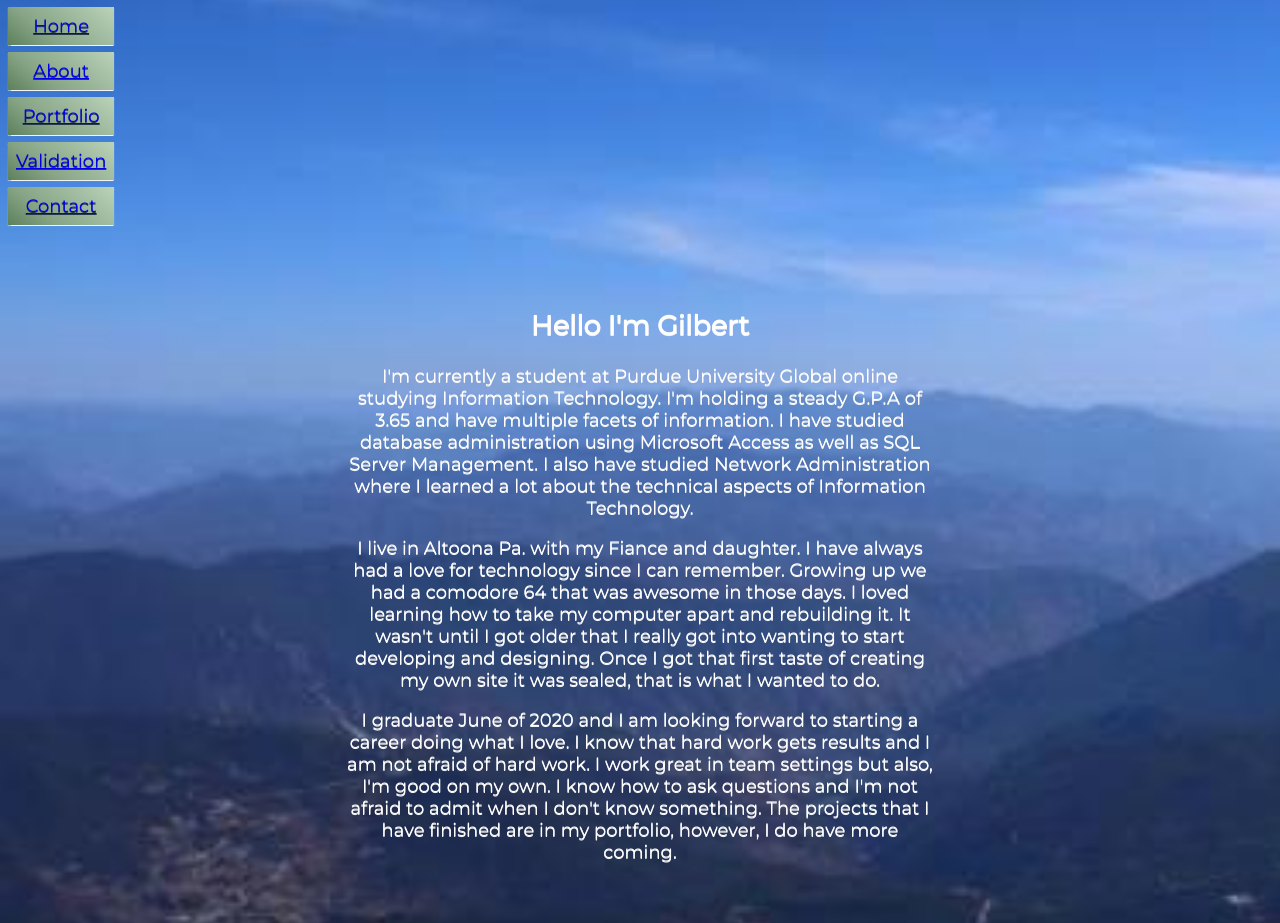
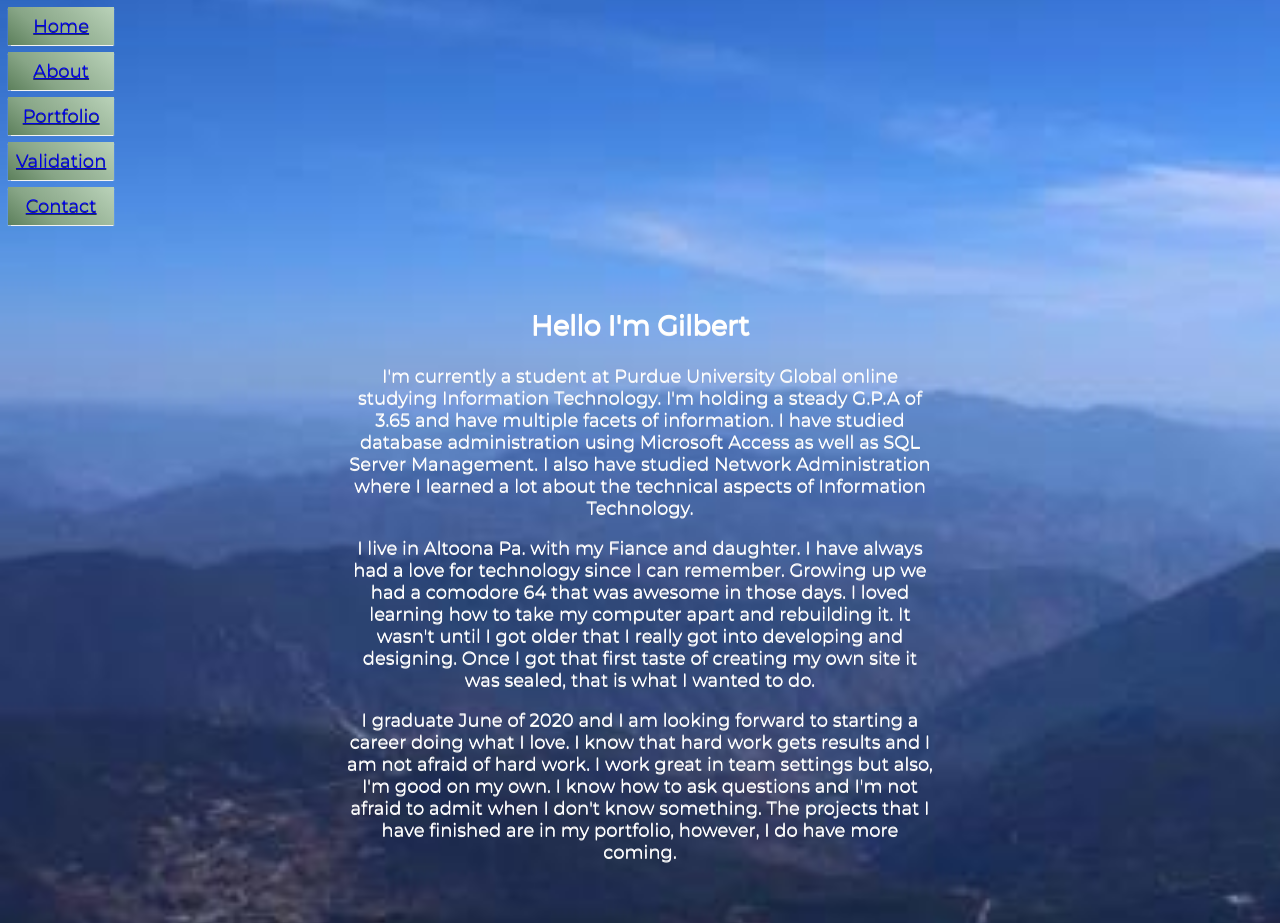
Before and after one commit to GilbertBlom/portfolio, a plain HTML site: page about.html in a window 1280 px wide. Shown: the part 173-1096 px from the top of the page. Drawn offline with nearby package versions, Linux system fonts and the light colour scheme.

Commit message:
Update about.html

```diff
--- a/about.html
+++ b/about.html
@@ -39,7 +39,7 @@
 		<h2>Hello I'm Gilbert</h2>
 		<p><span>I'm currently a student at Purdue University Global online studying
 		Information Technology. I'm holding a steady G.P.A of 3.65 and have multiple facets of information. I have studied database administration using Microsoft Access as well as SQL Server Management. I also have studied Network Administration where I learned a lot about the technical aspects of Information Technology. </span></p>
-		<p><span>I live in Altoona Pa. with my Fiance and daughter. I have always had a love for technology since I can remember. Growing up we had a comodore 64 that was awesome in those days. I loved learning how to take my computer apart and rebuilding it. It wasn't until I got older that I really got into wanting to start developing and designing. Once I got that first taste of creating my own site it was sealed, that is what I wanted to do. </span></p>
+		<p><span>I live in Altoona Pa. with my Fiance and daughter. I have always had a love for technology since I can remember. Growing up we had a comodore 64 that was awesome in those days. I loved learning how to take my computer apart and rebuilding it. It wasn't until I got older that I really got into developing and designing. Once I got that first taste of creating my own site it was sealed, that is what I wanted to do. </span></p>
 		<p><span>I graduate June of 2020 and I am looking forward to starting a career doing what I love. I know that hard work gets results and I am not afraid of hard work. I work great in team settings but also, I'm good on my own. I know how to ask questions and I'm not afraid to admit when I don't know something. The projects that I have finished are in my portfolio, however, I do have more coming. </span></p>
 		</section>
 
```
